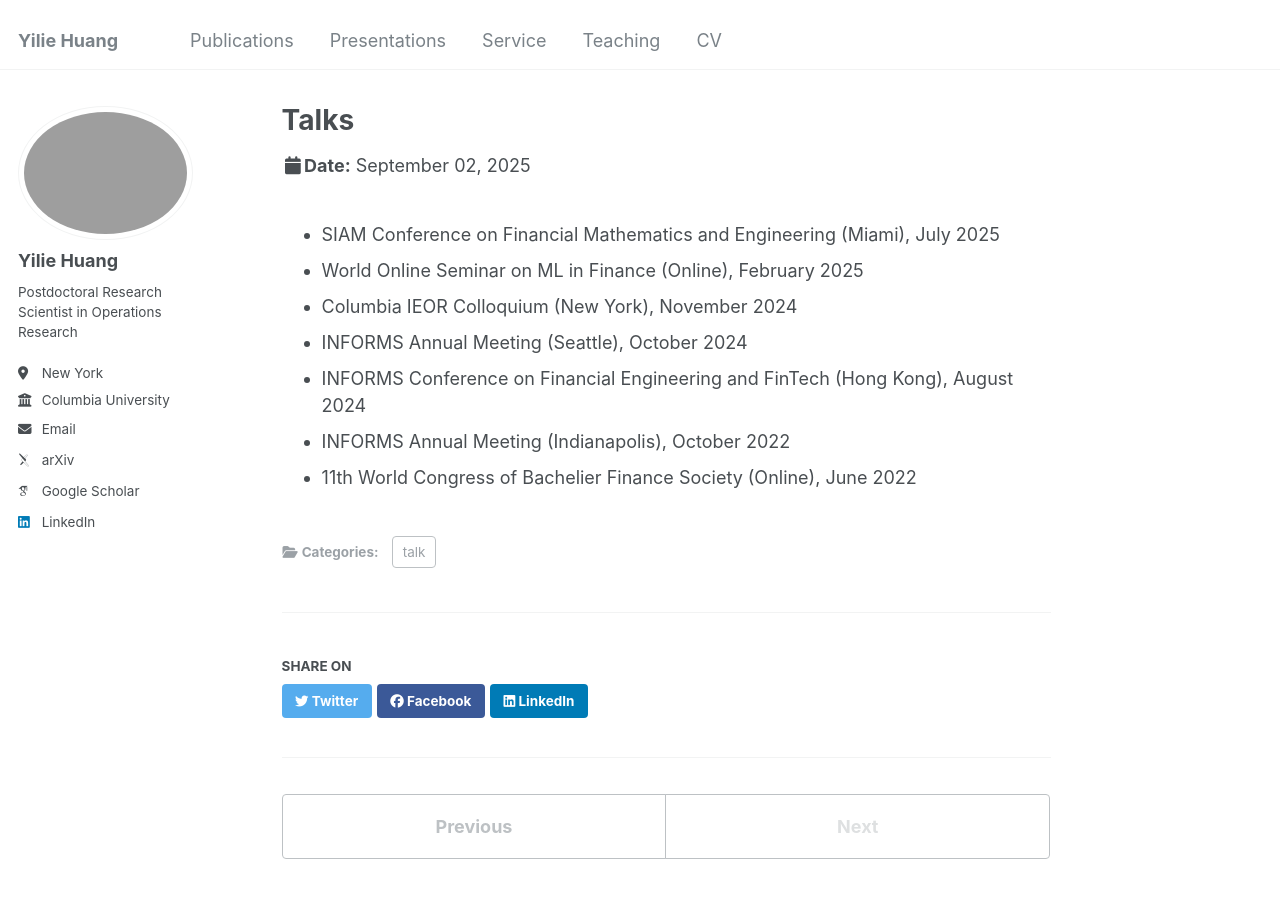
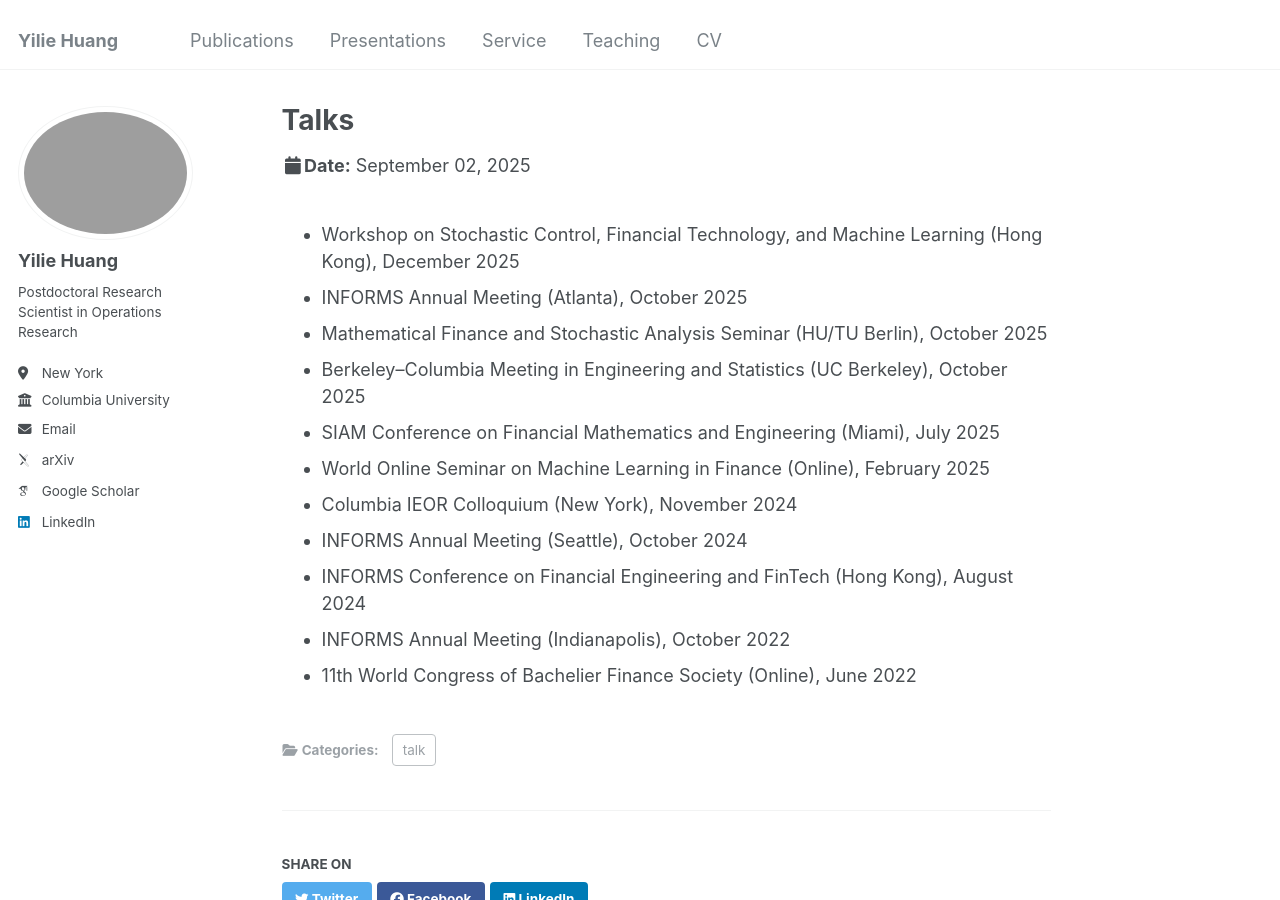
Before and after one commit to yiliehuang/yiliehuang.github.io, a Jekyll site: the page built from _talks/talks.md, in a window 1280 px wide and 900 px high. Built offline with Jekyll 4.4.1, drawn with Linux system fonts in a browser that asks for light colours; some web fonts are replaced.

Commit message:
Update talks.md

```diff
--- a/_talks/talks.md
+++ b/_talks/talks.md
@@ -5,8 +5,12 @@ permalink: /talks/talks
 ---
 
 <ul>
+  <li>Workshop on Stochastic Control, Financial Technology, and Machine Learning (Hong Kong), December 2025</li>
+  <li>INFORMS Annual Meeting (Atlanta), October 2025</li>
+  <li>Mathematical Finance and Stochastic Analysis Seminar (HU/TU Berlin), October 2025</li>
+  <li>Berkeley–Columbia Meeting in Engineering and Statistics (UC Berkeley), October 2025</li>
   <li>SIAM Conference on Financial Mathematics and Engineering (Miami), July 2025</li>
-  <li>World Online Seminar on ML in Finance (Online), February 2025</li>
+  <li>World Online Seminar on Machine Learning in Finance (Online), February 2025</li>
   <li>Columbia IEOR Colloquium (New York), November 2024</li>
   <li>INFORMS Annual Meeting (Seattle), October 2024</li>
   <li>INFORMS Conference on Financial Engineering and FinTech (Hong Kong), August 2024</li>
```
